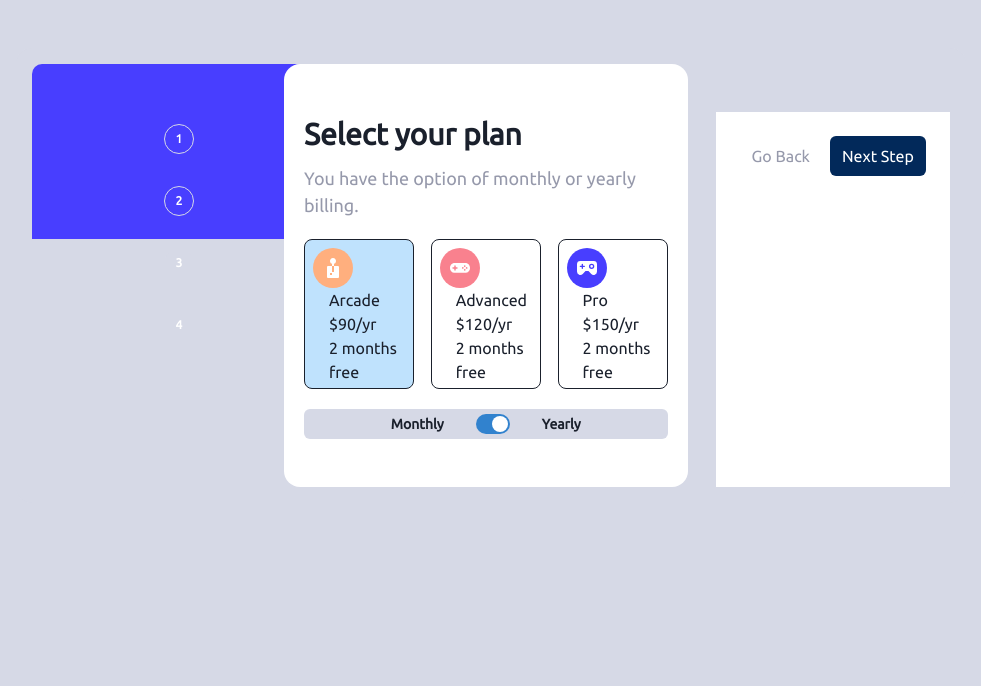
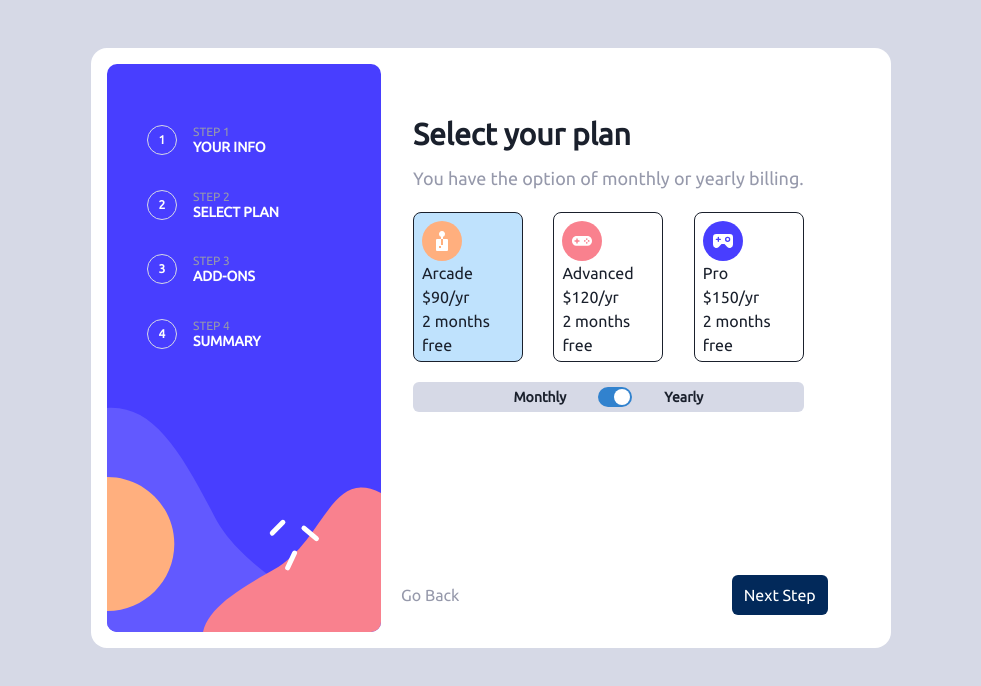
Before and after one commit to builtbyjosh/multi-step-form, a React (Create React App) app: page / in a window 1280 px wide. Both pictures are taken after a click on the button "Next Step". Shown: the top 686 px of the page, without its empty margins (149-1130 px from the left). Built offline with nearby package versions, Linux system fonts and the light colour scheme.

Commit message:
changes for mobile view

```diff
--- a/src/App.js
+++ b/src/App.js
@@ -23,30 +23,31 @@ function App() {
         direction={{ base: 'column', md: 'row' }}
         p={{ base: 0, md: 4 }}
         display={'flex'}
-        maxW={'950px'}
+        maxW={'800px'}
         mx={'auto'}
         mt={{ base: 0, md: 12 }}
-        bg={'light-gray'}
+        bg={{ base: 'light-gray', md: 'white' }}
         h={'fit-content'}
         borderRadius={'2xl'}
       >
         <Sidebar />
+
         <Box
           bg={'white'}
           ml={{ base: 0, md: '-30px' }}
-          borderRadius={{ base: '2xl', md: null }}
-          px={{ base: 5, md: null }}
-          mx={{ base: 5, md: null }}
+          borderRadius={{ base: '2xl', md: 'unset' }}
+          px={{ base: 5, md: 'unset' }}
+          mx={{ base: 5, md: 'unset' }}
           mt={{ base: -20, md: 0 }}
           zIndex={{ base: 'auto', md: 1 }}
+          maxW={'100%'}
         >
           <FormContainer setFormStep={setFormStep} formStep={formStep} />
-        </Box>
           {formStep < 5 && (
             <Box
-            p={{ base: 6, md: null }}
-            mt={{ base: 12, md: null }}
-            // my={{ base: 6, md: null }}
+              p={{ base: 6, md: 'unset' }}
+              mt={{ base: 12, md: 'unset' }}
+              // my={{ base: 6, md: 'unset' }}
               bg={'white'}
             >
               <Stack
@@ -79,6 +80,7 @@ function App() {
               </Stack>
             </Box>
           )}
+        </Box>
       </Stack>
     </Box>
   );
--- a/src/components/FormContainer.js
+++ b/src/components/FormContainer.js
@@ -18,8 +18,13 @@ const FormContainer = ({ formStep, setFormStep }) => {
   console.log('ADD ON CHARGES: ', addOnCharges);
 
   return (
-    <Box mx={'auto'} maxW={'100%'}>
-      <Box py={{ base: 6, md: 12 }} h={{ base: null, md: '90%' }}>
+    <Box
+      px={{ base: 'unset', md: 6 }}
+      py={{ base: 6, md: 12 }}
+      h={{ base: 'unset', md: '90%' }}
+      mx={'auto'}
+      maxW={'100%'}
+    >
       {formStep === 1 && <PersonalInfoForm />}
       {formStep === 2 && (
         <PlanSelectForm
@@ -41,7 +46,6 @@ const FormContainer = ({ formStep, setFormStep }) => {
       )}
       {formStep === 5 && <ThankYou />}
     </Box>
-    </Box>
   );
 };
 
--- a/src/components/PersonalInfoForm.js
+++ b/src/components/PersonalInfoForm.js
@@ -10,7 +10,6 @@ import React from 'react';
 
 const PersonalInfoForm = () => {
   return (
-    <Box>
     <Stack direction={'column'} spacing={6}>
       <Stack>
         <Text fontSize={'3xl'} fontWeight={'bold'}>
@@ -24,7 +23,6 @@ const PersonalInfoForm = () => {
       <FormInput type="email" text="Email Address" />
       <FormInput type="tel" text="Phone Number" />
     </Stack>
-    </Box>
   );
 };
 
--- a/src/components/PlanSelectForm.js
+++ b/src/components/PlanSelectForm.js
@@ -74,21 +74,24 @@ const PlanCard = ({
     <Box
       border={'1px'}
       rounded={'lg'}
-      h={{ base: null, md: '150px' }}
-      w={{ base: null, md: '110px' }}
+      h={{ base: 'unset', md: '150px' }}
+      w={{ base: 'unset', md: '110px' }}
       p={{ base: 5, md: 2 }}
       display={'flex'}
       flexDirection={{ base: 'row', md: 'column' }}
-      justifyContent={{ base: null, md: 'space-between' }}
-      alignItems={{ base: 'flex-start', md: null }}
+      justifyContent={{ base: 'unset', md: 'space-between' }}
+      alignItems={{ base: 'flex-start', md: 'unset' }}
       onClick={() => handleActiveItem(index)}
       bgColor={activeIndex === index ? 'light-blue' : ''}
     >
-      <Image src={planData.icon} alignSelf={{ base: null, md: 'flex-start' }} />
+      <Image
+        src={planData.icon}
+        alignSelf={{ base: 'unset', md: 'flex-start' }}
+      />
       <Stack
         direction="column"
         spacing={0}
-        ml={{ base: 4, md: null }}
+        ml={{ base: 4, md: 'unset' }}
         textAlign={'left'}
       >
         <Text>{planData.name}</Text>
--- a/src/components/Sidebar.js
+++ b/src/components/Sidebar.js
@@ -19,14 +19,14 @@ const Sidebar = () => {
   return (
     <Box
       bgImage={{ base: bgImageMobile, md: bgImage }}
-      bgSize={'auto'}
-      maxWidth={{ base: null, md: '274px' }}
+      // bgSize={{'auto'}}
+      maxWidth={{ base: 'unset', md: '274px' }}
       w={'100%'}
-      bgRepeat={'no-repeat'}
-      objectFit={{ base: 'fill', md: null }}
-      aspectRatio={{ base: null, md: '274/568' }}
+      bgRepeat={{ base: 'no-repeat', md: undefined }}
+      objectFit={{ base: 'fill', md: undefined }}
+      aspectRatio={{ base: undefined, md: '274/568' }}
       p={5}
-      h={{ base: '175px', md: null }}
+      h={{ base: '175px', sm: '100%' }}
     >
       <Stack pt={{ base: 5, md: 10 }} ml={{ base: 0, md: 5 }}>
         <Flex
@@ -35,7 +35,7 @@ const Sidebar = () => {
           spacing={{ base: 0, md: 8 }}
           styleType={'none'}
           textAlign={'left'}
-          mx={{ base: 'auto', md: null }}
+          mx={{ base: 'auto', md: 'unset' }}
         >
           <Box mr={{ base: 4, md: 0 }}>
             <SidebarItem
@@ -105,7 +105,7 @@ const SidebarItem = ({ step, text, activeIndex, handleActiveItem }) => {
           ml={2}
           justify={'center'}
           lineHeight={'shorter'}
-          hidden={{ base: true, md: false }}
+          display={{ base: 'none', sm: 'flex' }}
         >
           <Text fontSize={'xs'} color={'cool-gray'}>
             STEP {step}
```
Lines whose indentation alone changed are shown as unchanged.
